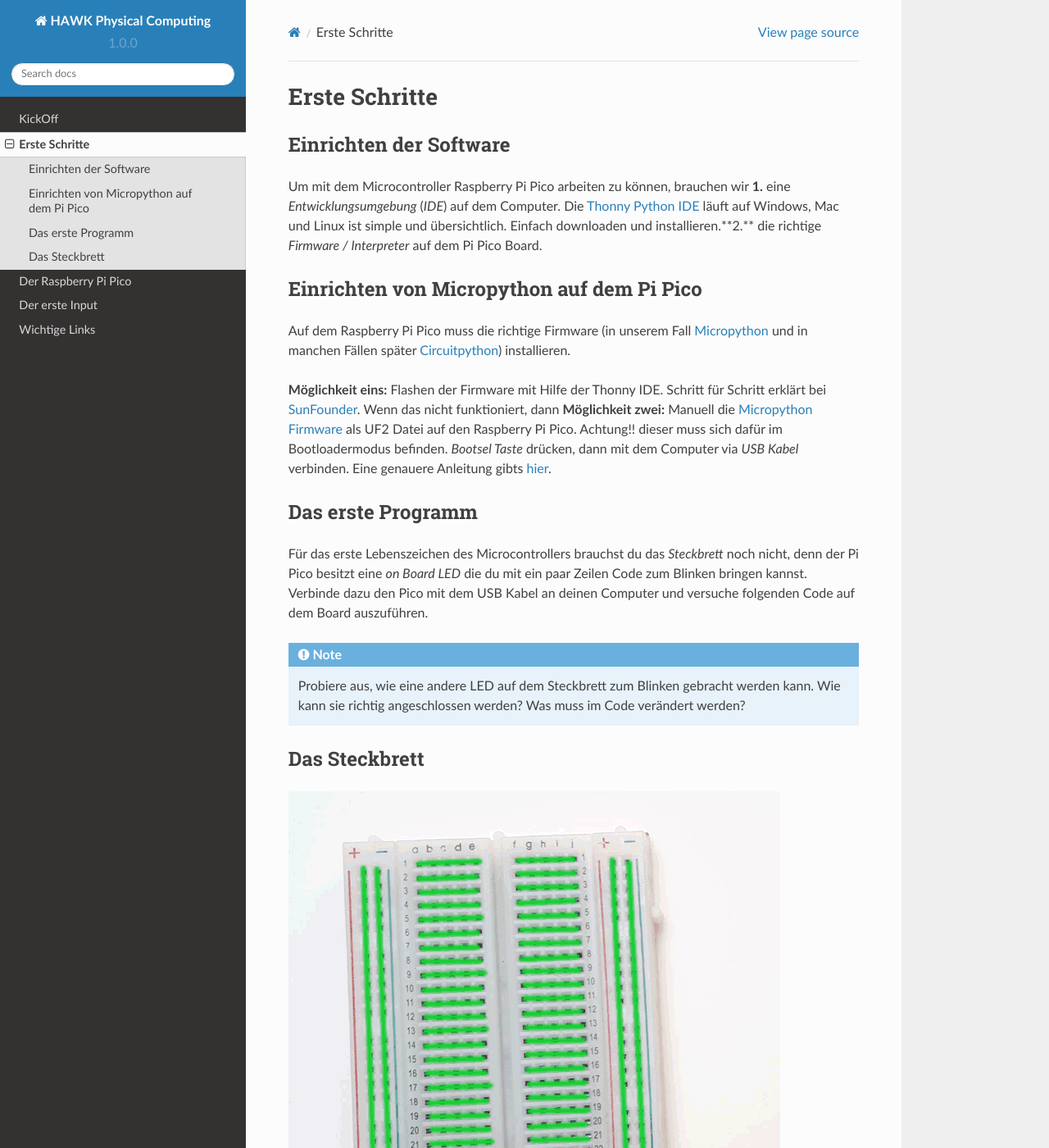
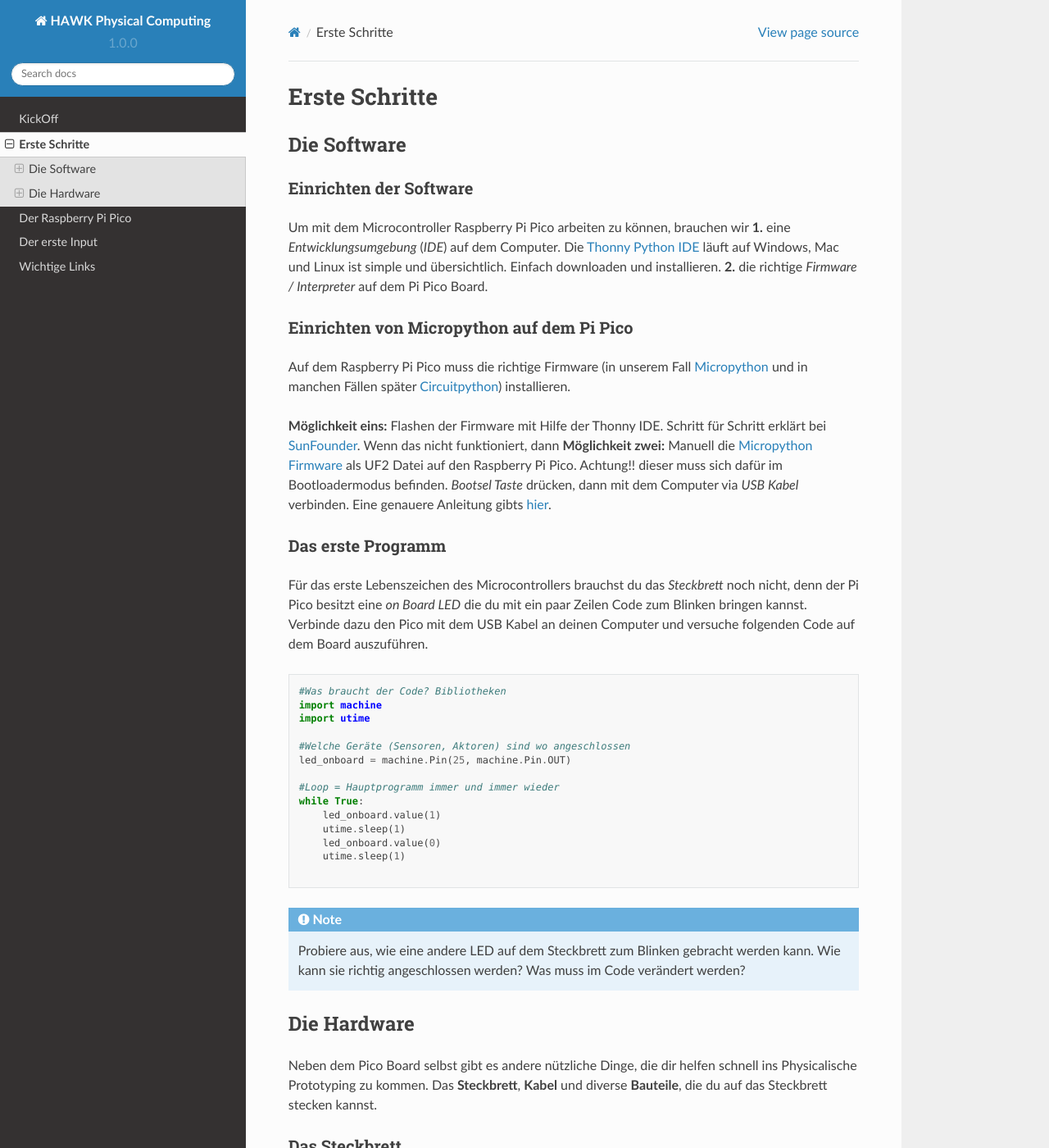
Before and after one commit to HAWK-Computing/physicalcomputing, a Sphinx documentation site: the page built from docs/ErsteSchritte.rst, in a window 1280 px wide and 1400 px high. Shown: the whole window at 82% size. Built offline with Sphinx 7.4.7 and the Read the Docs theme 2.0.0, drawn with Linux system fonts in a browser that asks for light colours.

Commit message:
Geht los1

```diff
--- a/docs/ErsteSchritte.rst
+++ b/docs/ErsteSchritte.rst
@@ -1,14 +1,17 @@
+===============
 Erste Schritte
-=====
+===============
 
 
-.. _installationsoftware:
+
+Die Software
+===============
 
 Einrichten der Software
 ------------
 
 Um mit dem Microcontroller Raspberry Pi Pico arbeiten zu können, brauchen wir
-**1.** eine *Entwicklungsumgebung* (*IDE*) auf dem Computer. Die `Thonny Python IDE`_ läuft auf Windows, Mac und Linux ist simple und übersichtlich. Einfach downloaden und installieren.**2.** die richtige *Firmware / Interpreter* auf dem Pi Pico Board.
+**1.** eine *Entwicklungsumgebung* (*IDE*) auf dem Computer. Die `Thonny Python IDE`_ läuft auf Windows, Mac und Linux ist simple und übersichtlich. Einfach downloaden und installieren. **2.** die richtige *Firmware / Interpreter* auf dem Pi Pico Board.
 
 .. _Thonny Python IDE: https://thonny.org/
 
@@ -33,10 +36,16 @@ Das erste Programm
 Für das erste Lebenszeichen des Microcontrollers brauchst du das *Steckbrett* noch nicht, denn der Pi Pico besitzt eine *on Board LED* die du mit ein paar Zeilen Code zum Blinken bringen kannst.
 Verbinde dazu den Pico mit dem USB Kabel an deinen Computer und versuche folgenden Code auf dem Board auszuführen.
 
+.. literalinclude:: beispiele/HelloWorld.py
 
 .. note::
    Probiere aus, wie eine andere LED auf dem Steckbrett zum Blinken gebracht werden kann. Wie kann sie richtig angeschlossen werden? Was muss im Code verändert werden?
 
+
+Die Hardware
+===============
+
+Neben dem Pico Board selbst gibt es andere nützliche Dinge, die dir helfen schnell ins Physicalische Prototyping zu kommen. Das **Steckbrett**, **Kabel** und diverse **Bauteile**, die du auf das Steckbrett stecken kannst.
 
 Das Steckbrett
 -----------------
--- a/docs/InputSchaltung.rst
+++ b/docs/InputSchaltung.rst
@@ -1,7 +1,8 @@
+===============
 Der erste Input
-==========
+===============
 
-Eine LED können wir zum blinken bringen. Aber wie gelingt es die LED per *Knopfdruck* anzusteuern. Mit Hilfe eines **Tasters** (auch Button genannt)
+Eine LED können wir zum Blinken bringen. Aber wie gelingt es die LED per *Knopfdruck* anzusteuern. Mit Hilfe eines **Tasters** (auch Button genannt)
 
 Der Button alias Taster
 ------------
--- a/docs/Libraries.rst
+++ b/docs/Libraries.rst
@@ -10,3 +10,7 @@ Welche Libraries?
 
 Picozero
 --------------
+
+alles über `Picozero`_
+
+.. _Picozero: https://picozero.readthedocs.io/en/latest/
```
Also changed, not shown: other parts of docs/ErsteSchritte.rst (+1 -1 lines), docs/Links_Infos.rst (+8 -1 lines).
